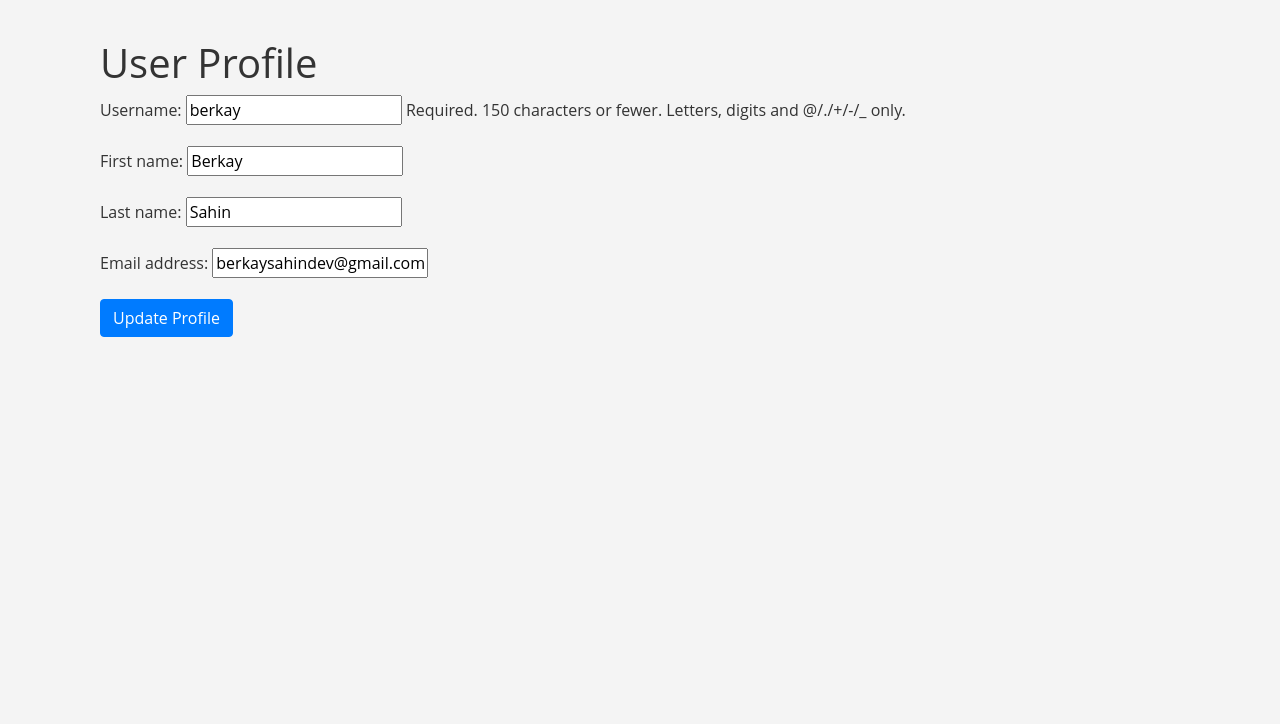
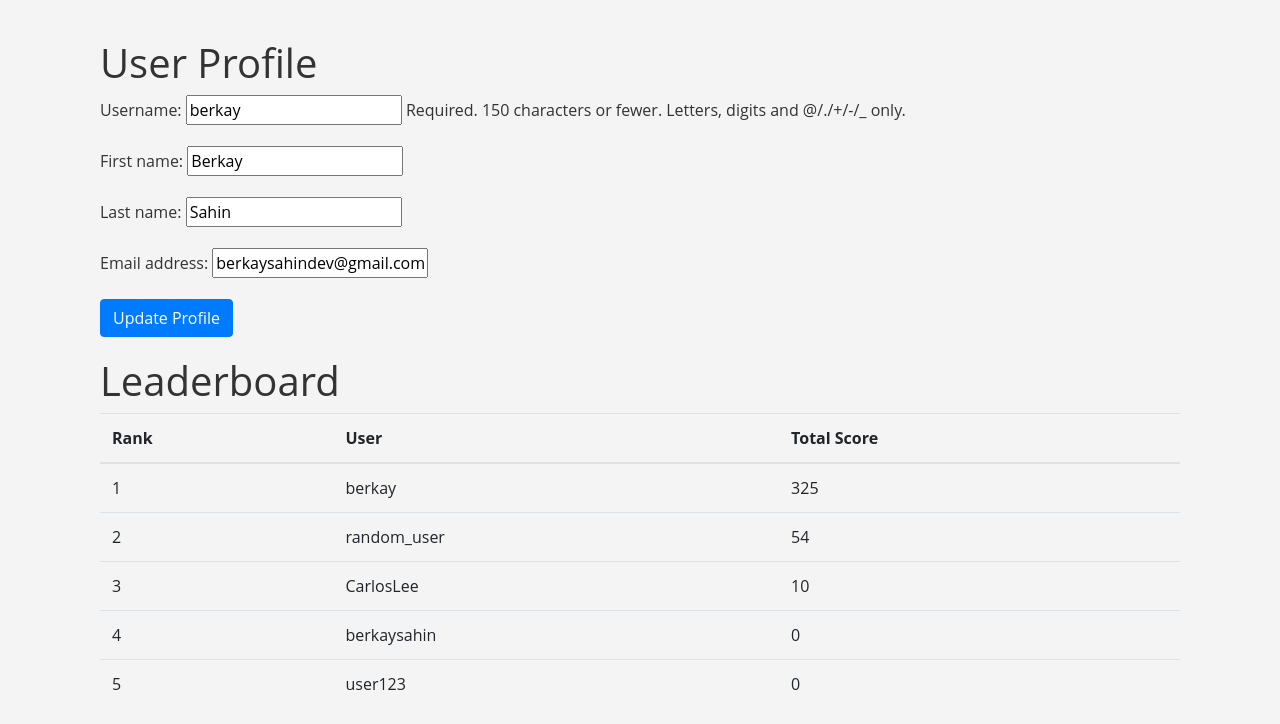
Before and after one commit to FFilipLee/WebTechnologies_project, a Django app: page /profile/ in a window 1280 px wide. Shown: the part 79-803 px from the top of the page. Before the commit the page ends 416 px from the top, so only its background shows below. Run offline with Django 5.2, Linux system fonts and the light colour scheme; a user stored in the database is signed in; data comes from the database, SQL or seed files in the repository; both versions use the stored data as it was after the commit; data that the repository does not hold is empty; some libraries are stand-ins or nearby versions.

Commit message:
leaderboard

```diff
--- /dev/null
+++ b/project/awtapp/templates/leaderboard.html
@@ -0,0 +1,27 @@
+<!-- leaderboard.html -->
+
+{% block title %}{% endblock %}
+
+{% block content %}
+<div class="container">
+    <h1>Leaderboard</h1>
+    <table class="table">
+        <thead>
+            <tr>
+                <th>Rank</th>
+                <th>User</th>
+                <th>Total Score</th>
+            </tr>
+        </thead>
+        <tbody>
+            {% for user in leaderboard %}
+            <tr>
+                <td>{{ forloop.counter }}</td>
+                <td>{{ user.username }}</td> <!-- Assuming User model has a 'username' field -->
+                <td>{{ user.total_score }}</td>
+            </tr>
+            {% endfor %}
+        </tbody>
+    </table>
+</div>
+{% endblock %}
--- a/project/awtapp/templates/profile.html
+++ b/project/awtapp/templates/profile.html
@@ -1,3 +1,5 @@
+<!-- profile.html -->
+
 {% extends "base.html" %}
 
 {% block title %}User Profile{% endblock %}
@@ -5,10 +7,13 @@
 {% block content %}
 <div class="container">
     <h1>User Profile</h1>
+    <!-- Your profile content here -->
     <form method="post">
         {% csrf_token %}
         {{ form.as_p }}
         <button type="submit" class="btn btn-primary">Update Profile</button>
     </form>
 </div>
+
+{% include 'leaderboard.html' %}
 {% endblock %}
--- a/project/awtapp/views.py
+++ b/project/awtapp/views.py
@@ -5,7 +5,7 @@ from django.shortcuts import render, get_object_or_404
 from .forms import LoginForm, PostQuestionForm, PostAnswerForm, PostCommentForm, SearchForm, SignupForm, UserUpdateForm
 from .models import Answer, Question, Comment, User, QuestionTag, QuestionLike, QuestionDislike, AnswerLike, AnswerDislike
 from django.contrib.auth import authenticate, login, logout
-from django.db.models import Q
+from django.db.models import Q, Count
 from django.contrib.auth.models import User
 from django.contrib.auth.decorators import login_required
 from django.utils import timezone
@@ -21,10 +21,15 @@ def profile(request):
     else:
         form = UserUpdateForm(instance=request.user)
 
+    # Get leaderboard data
+    leaderboard = get_leaderboard()
+
     context = {
-        'form': form
+        'form': form,
+        'leaderboard': leaderboard  # Pass the leaderboard data to the template
     }
     return render(request, 'profile.html', context)
+
 
 def question_list(request):
     questions = Question.objects.all()
@@ -272,3 +277,28 @@ def dislike_question(request, question_id):
         like.delete()
 
     return redirect('question_detail', question_id=question_id)
+
+def get_leaderboard():
+    users = User.objects.annotate(
+        questions_asked=Count('question'),
+        answers_provided=Count('answer'),
+        question_likes=Count('question__questionlike'),
+        question_dislikes=Count('question__questiondislike'),
+        answer_likes=Count('answer__answerlike'),
+        answer_dislikes=Count('answer__answerdislike'),
+    ).annotate(
+        total_score=(
+            F('questions_asked') * 10 +
+            F('answers_provided') * 5 +
+            F('question_likes') * 3 -
+            F('question_dislikes') * 1 +
+            F('answer_likes') * 2 -
+            F('answer_dislikes') * 1
+        )
+    ).order_by('-total_score')
+
+    return users
+
+def leaderboard_view(request):
+    leaderboard = get_leaderboard()
+    return render(request, 'leaderboard.html', {'leaderboard': leaderboard})
```
Also changed, not shown: database/AWT_project_db.db.
